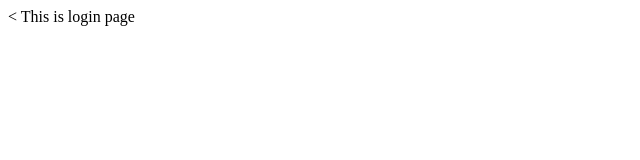
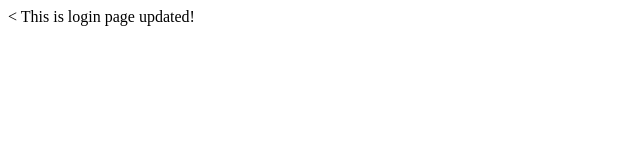
Before and after one commit to the-other-mariana/branch-app-sample, a plain HTML site: page login.html in a window 1280 px wide. Shown: the full height of the page, 0-640 px from the left. Drawn offline with Linux system fonts and the light colour scheme.

Commit message:
updated login

```diff
--- a/login.html
+++ b/login.html
@@ -5,6 +5,6 @@
     <title></title>
   </head>
   <body>
-    This is login page
+    This is login page updated!
   </body>
 </html>
```
